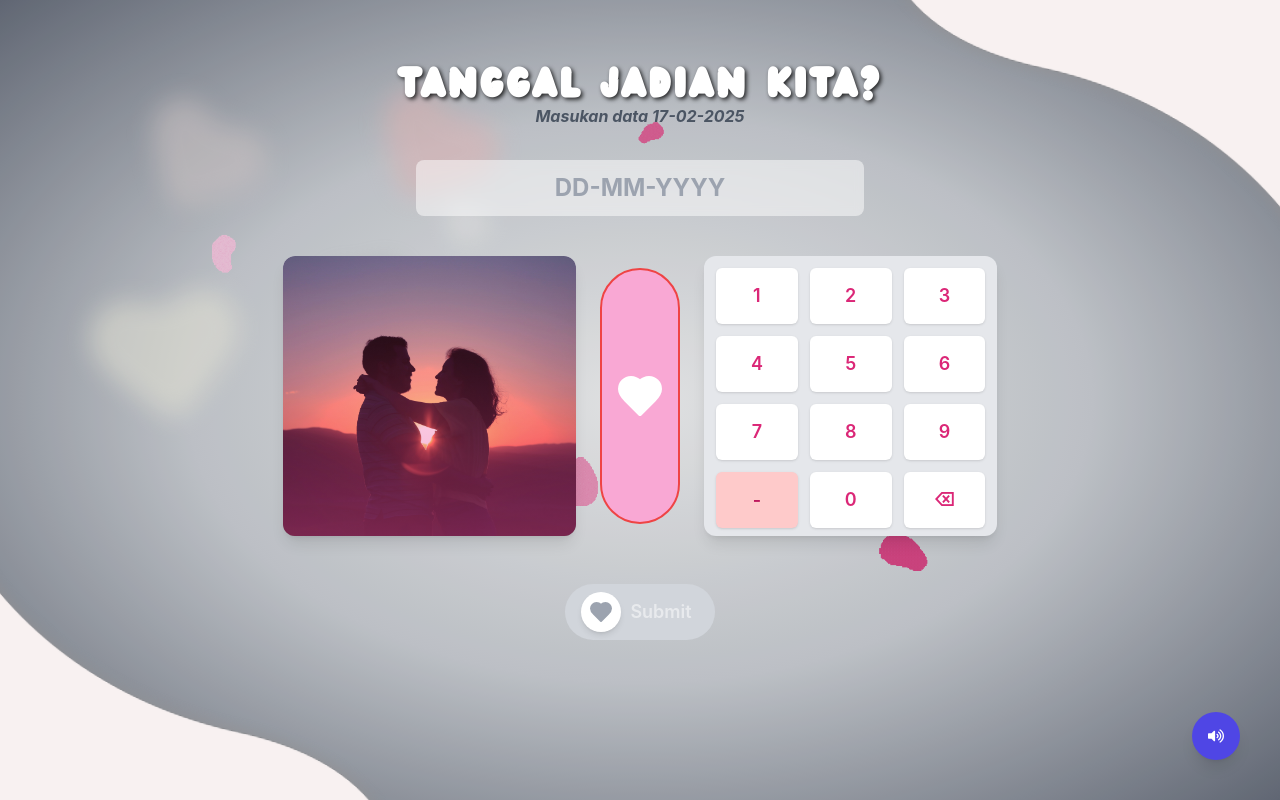
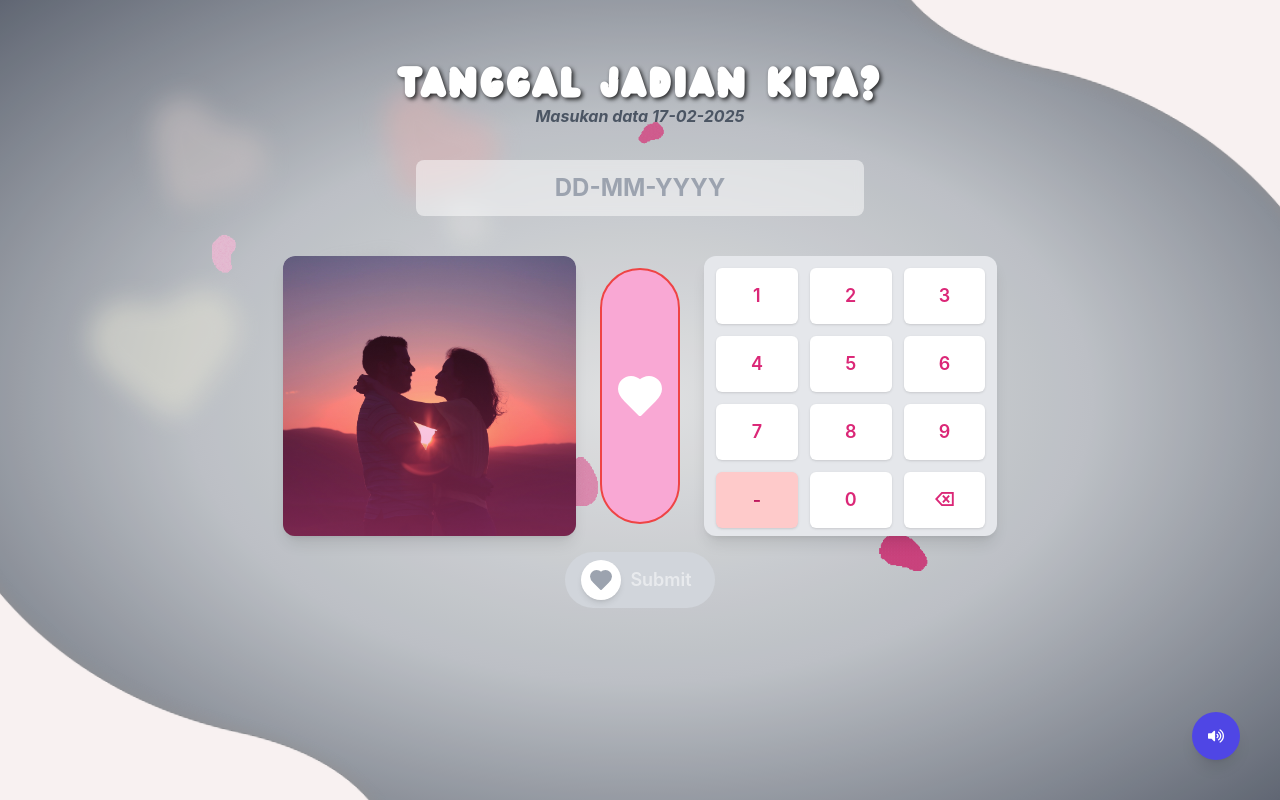
Before and after one commit to giraldi07/valentine-day-react, a React (Vite) app: page /date-input2 in a window 1280 px wide. Built offline with nearby package versions, Linux system fonts and the light colour scheme.

Commit message:
perbaikan page 2

```diff
--- a/src/index.css
+++ b/src/index.css
@@ -11,6 +11,10 @@ body {
   -moz-osx-font-smoothing: grayscale;
 }
 
+html, body {
+  height: 100%;
+  overflow-y: auto;
+}
 
 
 .music-background {
--- a/src/pages/DateInput2.tsx
+++ b/src/pages/DateInput2.tsx
@@ -89,7 +89,7 @@ const DateInput2: React.FC = () => {
             x: isShaking ? [-5, 5, -5, 5, 0] : 0, // Efek getar horizontal
           }}
           transition={{ duration: 0.5 }}
-          className="max-w-4xl mx-auto p-10 md:p-12 lg:p-2 w-full min-h-screen flex-grow flex flex-col z-40 overflow-y-auto overscroll-contain"
+          className="max-w-4xl mx-auto p-6 md:p-12 lg:p-2 w-full flex flex-col z-40 overflow-y-auto h-full"
         >
 
           {/* Judul */}
@@ -144,7 +144,7 @@ const DateInput2: React.FC = () => {
 
 
           {/* Submit Button */}
-          <div className="w-full max-w-md mx-auto flex justify-center mt-12 mb-12">
+          <div className="w-full max-w-md mx-auto flex justify-center mt-4 mb-12">
             <SubmitButton isEnabled={currentInput.length === 10} onClick={handleSubmit} />
           </div>
         </motion.div>
```
